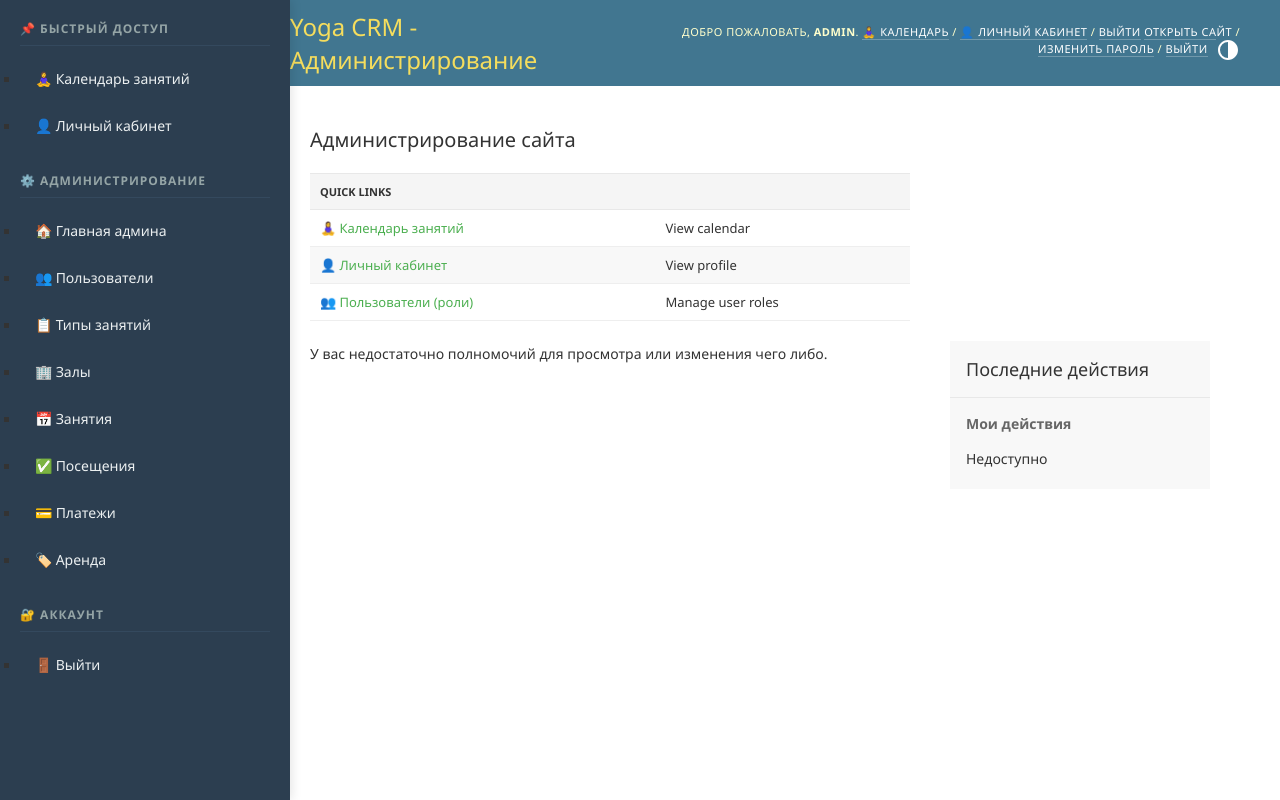
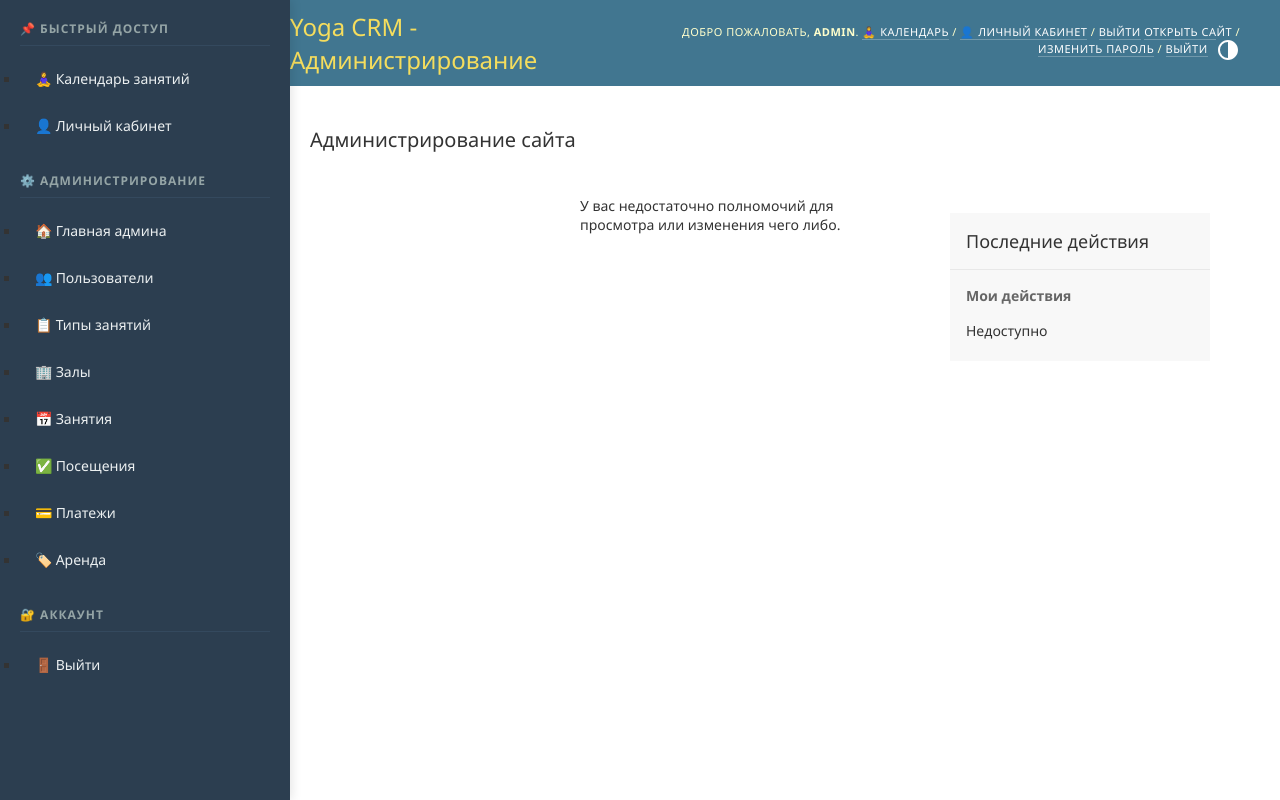
Before and after one commit to Scorpeex/yoga_crm, a Django app: page /admin/ in a window 1280 px wide. Run offline with Django 5.2, Linux system fonts and the light colour scheme; a user stored in the database is signed in; data comes from the database, SQL or seed files in the repository; data that the repository does not hold is empty.

Commit message:
Fix admin index: remove duplicate Quick links table, keep only sidebar and main content

```diff
--- a/core/templates/admin/index.html
+++ b/core/templates/admin/index.html
@@ -5,31 +5,8 @@
 <!-- Боковое меню навигации -->
 {% include 'core/includes/sidebar.html' %}
 
-<!-- Основной контент с Quick links -->
-<div class="main-content">
-    <div class="module">
-        <table>
-            <thead>
-                <tr>
-                    <th colspan="2">{% translate 'Quick links' %}</th>
-                </tr>
-            </thead>
-            <tbody>
-                <tr>
-                    <td><a href="/calendar/">🧘‍♀️ Календарь занятий</a></td>
-                    <td>{% translate 'View calendar' %}</td>
-                </tr>
-                <tr>
-                    <td><a href="/profile/">👤 Личный кабинет</a></td>
-                    <td>{% translate 'View profile' %}</td>
-                </tr>
-                <tr>
-                    <td><a href="/admin/core/user/">👥 Пользователи (роли)</a></td>
-                    <td>{% translate 'Manage user roles' %}</td>
-                </tr>
-            </tbody>
-        </table>
-    </div>
+<!-- Основной контент -->
+<div class="main-content" style="margin-left: 250px; padding: 20px;">
     {{ block.super }}
 </div>
 {% endblock %}
```
